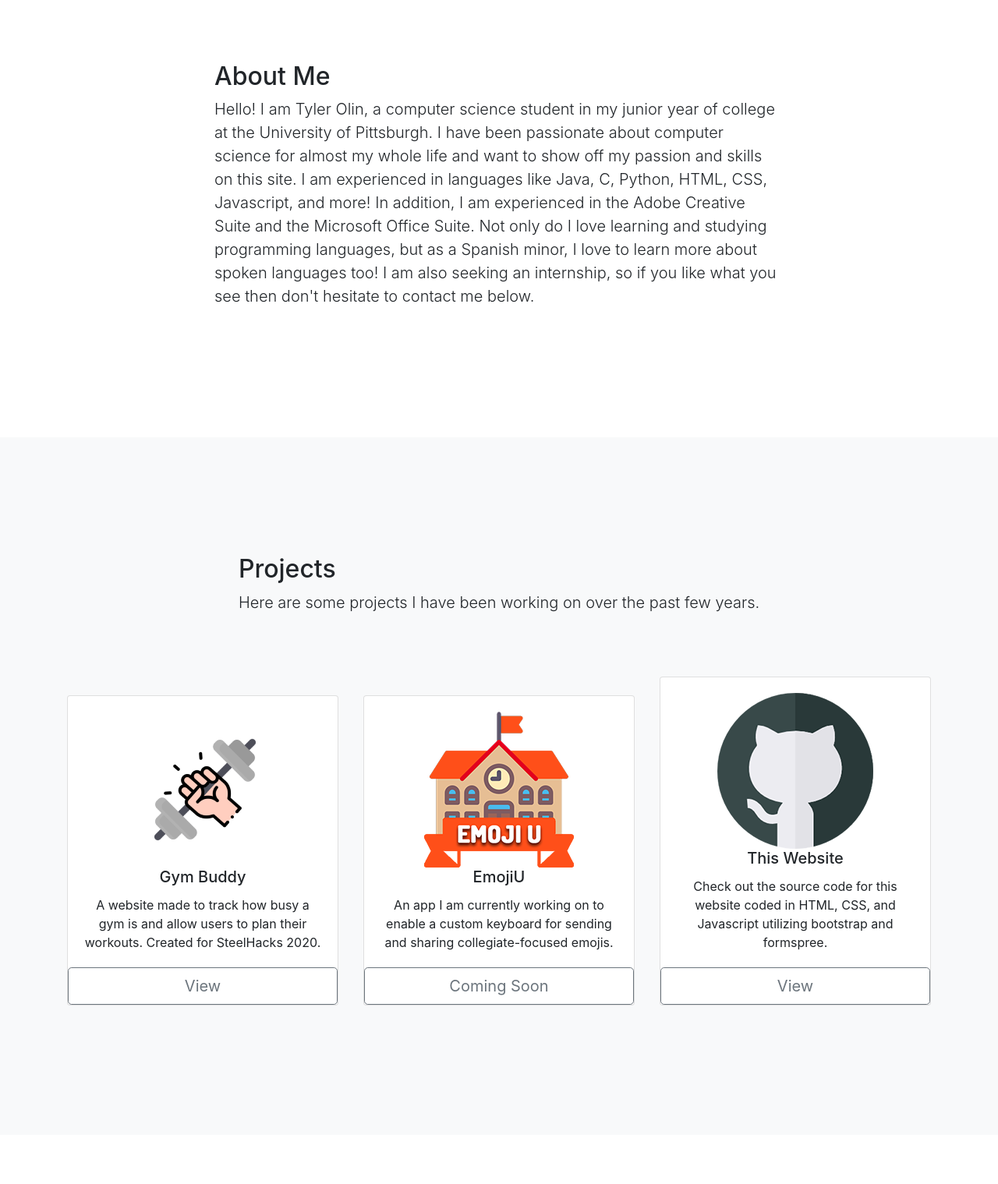
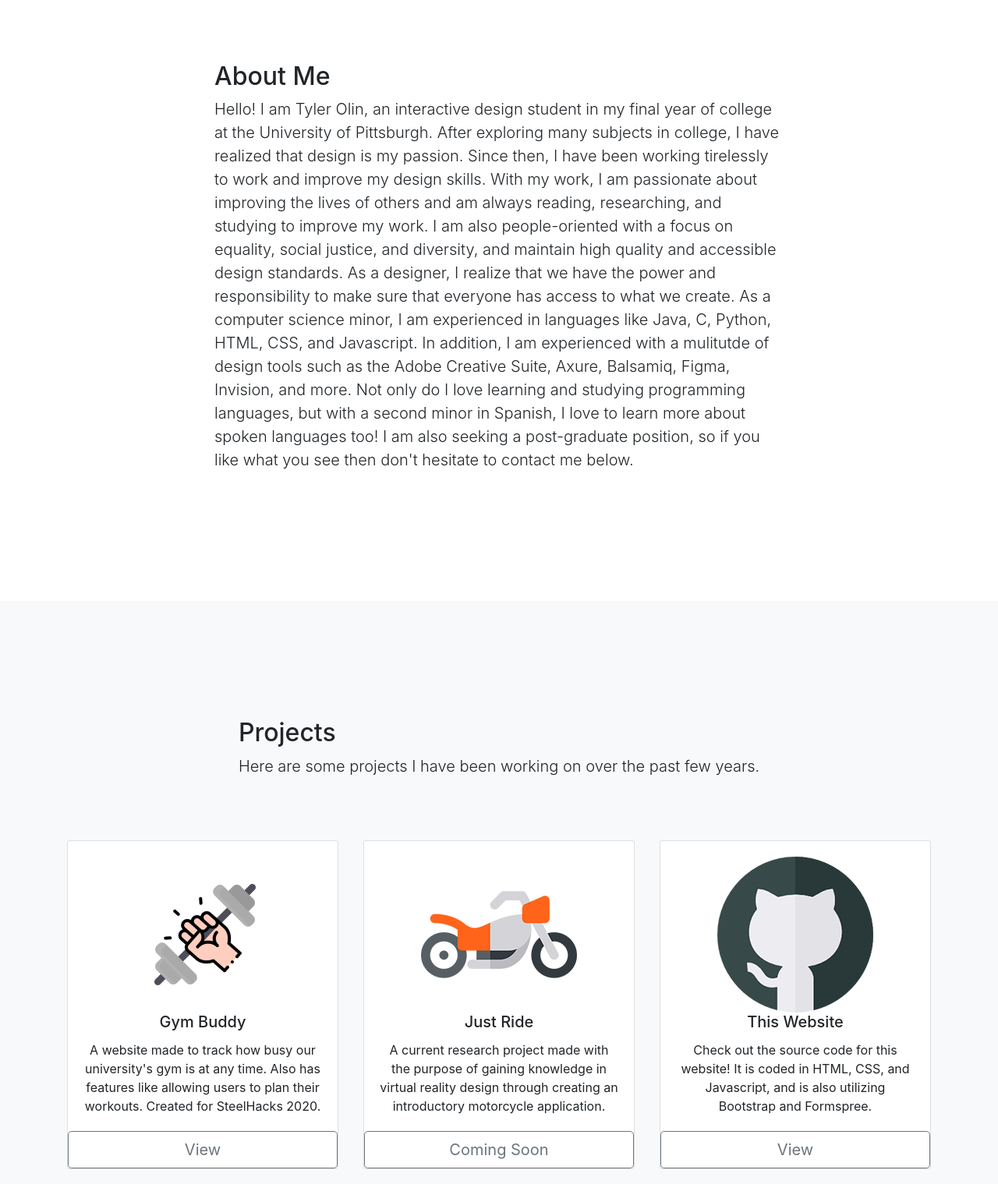
Before and after one commit to olintyler/olintyler.github.io, a website with bundled scripts: page index.html in a window 1280 px wide. Shown: the part 880-2399 px from the top of the page at 78% size. Built offline with nearby package versions, Linux system fonts and the light colour scheme.

Commit message:
added resume and updated site information

```diff
--- a/index.html
+++ b/index.html
@@ -7,7 +7,7 @@
   <meta name="author" content="Tyler Olin">
   <meta name="referrer" content="origin">
 
-  <title>Tyler Olin | Software Engineering</title>
+  <title>Tyler Olin | UX Design</title>
   <link rel="icon" href="letterlogo.png">
   <!-- Bootstrap core CSS -->
   <link href="vendor/bootstrap/css/bootstrap.min.css" rel="stylesheet">
@@ -35,6 +35,9 @@
             </li>
             <li class="nav-item">
               <a class="nav-link text-body" href="#contact">Contact</a>
+            </li>
+            <li class="nav-item">
+              <a class="nav-link text-body" href="resume.pdf">Resume</a>
             </li>
           </ul>
         </ul>
@@ -89,8 +92,7 @@
       <div class="row">
         <div class="col-lg-8 mx-auto">
           <h2>About Me</h2>
-          <p class="lead">Hello! I am Tyler Olin, a computer science student in my junior year of college at the University of Pittsburgh. I have been passionate about computer science
-          for almost my whole life and want to show off my passion and skills on this site. I am experienced in languages like Java, C, Python, HTML, CSS, Javascript, and more! In addition, I am experienced in the Adobe Creative Suite and the Microsoft Office Suite. Not only do I love learning and studying programming languages, but as a Spanish minor, I love to learn more about spoken languages too! I am also seeking an internship,
+          <p class="lead">Hello! I am Tyler Olin, an interactive design student in my final year of college at the University of Pittsburgh. After exploring many subjects in college, I have realized that design is my passion. Since then, I have been working tirelessly to work and improve my design skills. With my work, I am passionate about improving the lives of others and am always reading, researching, and studying to improve my work. I am also people-oriented with a focus on equality, social justice, and diversity, and maintain high quality and accessible design standards. As a designer, I realize that we have the power and responsibility to make sure that everyone has access to what we create. As a computer science minor, I am experienced in languages like Java, C, Python, HTML, CSS, and Javascript. In addition, I am experienced with a mulitutde of design tools such as the Adobe Creative Suite, Axure, Balsamiq, Figma, Invision, and more. Not only do I love learning and studying programming languages, but with a second minor in Spanish, I love to learn more about spoken languages too! I am also seeking a post-graduate position,
            so if you like what you see then don't hesitate to contact me below.</p>
         </div>
       </div>
@@ -111,7 +113,7 @@
             <div class="card-body">
               <img class="img-responsive center-block" src="icon_small.png">
               <h5 class="card-title">Gym Buddy</h5>
-              <p class="card-text">A website made to track how busy a gym is and allow users to plan their workouts. Created for SteelHacks 2020.</p>
+              <p class="card-text">A website made to track how busy our university's gym is at any time. Also has features like allowing users to plan their workouts. Created for SteelHacks 2020.</p>
             </div>
             <div>
               <a class="text-body" style="text-decoration:none;" href="https://github.com/olintyler/GymBuddy"><button type="button" class="btn btn-lg btn-outline-secondary btn-block">View</button></a>
@@ -121,9 +123,9 @@
           <div class="col-sm text-body p-3">
             <div class="card" >
               <div class="card-body">
-                <img class="img-responsive center-block" src="emojiu.png">
-                <h5 class="card-title">EmojiU</h5>
-                <p class="card-text">An app I am currently working on to enable a custom keyboard for sending and sharing collegiate-focused emojis.</p>
+                <img class="img-responsive center-block" src="motorbike.png">
+                <h5 class="card-title">Just Ride</h5>
+                <p class="card-text">A current research project made with the purpose of gaining knowledge in virtual reality design through creating an introductory motorcycle application.</p>
               </div>
               <div>
                 <a class="text-body" style="text-decoration:none;" href="#"><button type="button" class="btn btn-lg btn-outline-secondary btn-block">Coming Soon</button></a>
@@ -135,7 +137,7 @@
               <div class="card-body">
                 <img class="img-responsive center-block" src="github2.png">
                 <h5 class="card-title">This Website</h5>
-                <p class="card-text">Check out the source code for this website coded in HTML, CSS, and Javascript utilizing bootstrap and formspree.</p>
+                <p class="card-text">Check out the source code for this website! It is coded in HTML, CSS, and Javascript, and is also utilizing Bootstrap and Formspree.</p>
               </div>
               <div>
                 <a class="text-body" style="text-decoration:none;" href="https://github.com/olintyler/olintyler.github.io"><button type="button" class="btn btn-lg btn-outline-secondary btn-block">View</button></a>
@@ -204,5 +206,5 @@
 
 </body>
 
-<!-- CUSTOM ICONS FOUND ON FLATICON.COM -->
+<!-- CUSTOM ICONS USED CAN BE FOUND ROYALTY-FREE ON FLATICON.COM -->
 </html>
```
Also changed, not shown: motorbike.png (added), motorbike_large.png (added), resume.png (added), resume_LARGE.png (added), 1 other file.
